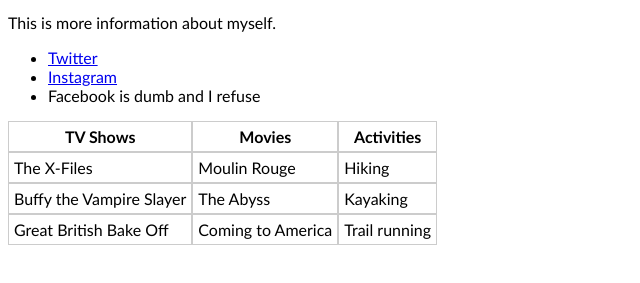
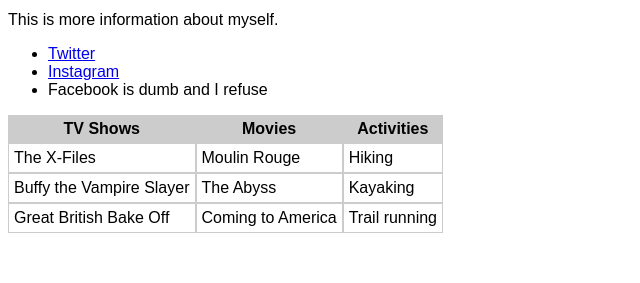
Before and after one commit to kristinusry/kristinusry.github.io, a plain HTML site: page index.html in a window 1280 px wide. Shown: the part 323-606 px from the top of the page, without its empty margins (0-640 px from the left). Drawn offline with Linux system fonts and the light colour scheme.

Commit message:
Update index.html

```diff
--- a/index.html
+++ b/index.html
@@ -6,11 +6,15 @@
     <title>Document</title>
 <style>
     body {
-        font-family:'Gill Sans', 'Gill Sans MT', Calibri, 'Trebuchet MS', sans-serif;
+        font-family:Arial, Helvetica, sans-serif;
         font-size:16px;
     }
-    td, th {
+    td {
         border:1px solid #ccc;
+        padding:5px;
+    }
+    th {
+        background-color:#ccc;
         padding:5px;
     }
 </style>
```
